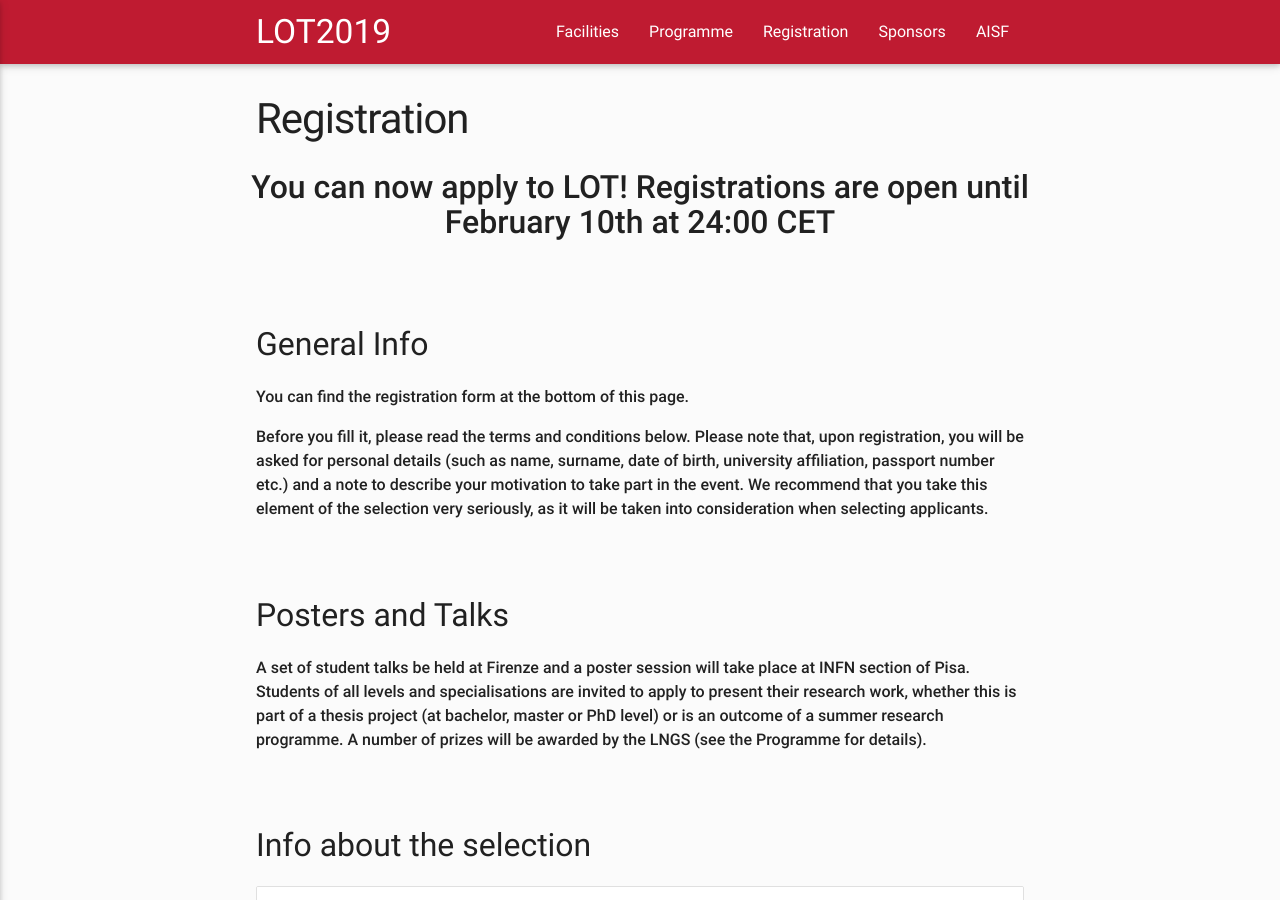
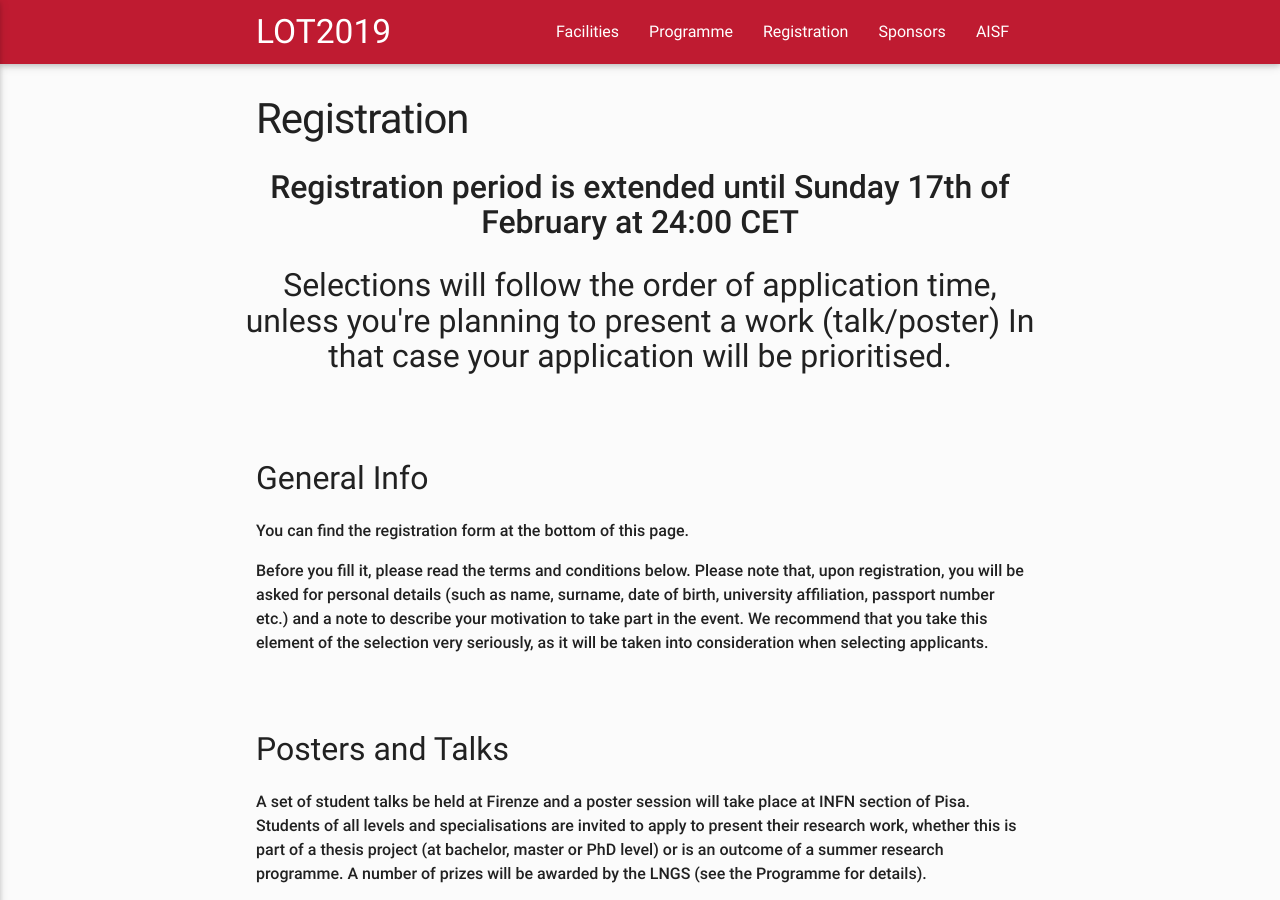
Before and after one commit to ai-sf/lot22, a Jekyll site: the page built from registration.html, in a window 1280 px wide and 900 px high. Built offline with Jekyll 4.4.1, drawn with Linux system fonts in a browser that asks for light colours; nearby versions of some CDN libraries.

Commit message:
Update registration.html

```diff
--- a/registration.html
+++ b/registration.html
@@ -4,7 +4,10 @@ title: Registration
 ---
 
 <div class="row center">
-    <h2><strong>You can now apply to LOT! Registrations are open until February 10th at 24:00 CET<strong></h2>
+    <h2><strong>Registration period is extended until Sunday 17th of February at 24:00 CET<strong></h2>
+    <p>
+        <h2>Selections will follow the order of application time, unless you're planning to present a work (talk/poster) In that case your application will be prioritised.</h2>
+        </p>
         </div>
 
 <div class="section">
```
